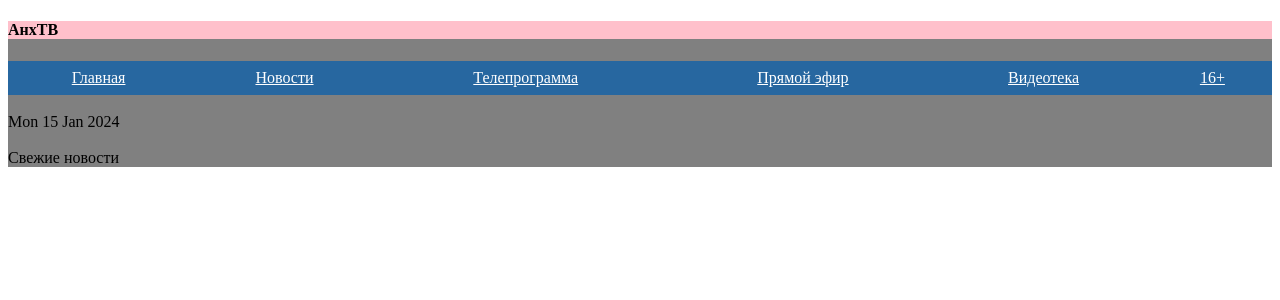
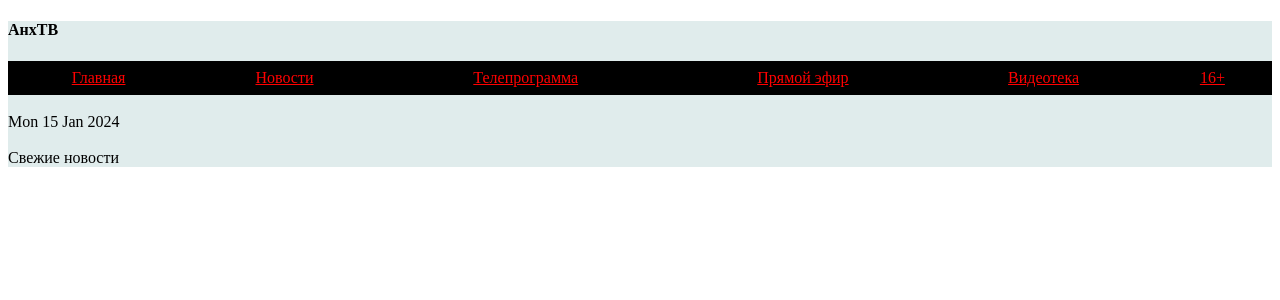
Before and after one commit to aleksandrvg/pythonProjectHome8, a Django app: page /news/ in a window 1280 px wide. Shown: the top 300 px of the page. Run offline with Django 5.2, Linux system fonts and the light colour scheme.

Commit message:
Commit menu corrected

```diff
--- a/myfirstsite/templates/add.html
+++ b/myfirstsite/templates/add.html
@@ -3,8 +3,42 @@
 <head>
     <meta charset="UTF-8">
     <title>Title</title>
+    <style>
+        .menu {
+	width: 100%;
+	display: table;
+    }
+    .menu ul {
+        display: table-row;
+    }
+    .menu li {
+        display: table-cell;
+    }
+    .menu ul li:hover, .menu a:hover {
+        background: #666;
+    }
+    .menu li a {
+        display: block;
+        padding: 8px 15px;
+        text-align: center;
+    }
+    ul li.current_page_item a {
+        background-color: black;
+        color: red;
+    }
+    </style>
 </head>
 <body>
-    <h4 style="background-color: pink">АнхТВ</h4>
+    <h4>АнхТВ</h4>
+    <div class="menu">
+        <ul>
+            <li class="current_page_item"><a href="{% url 'index' %}">Главная</a></li>
+            <li class="current_page_item"><a href="{% url 'news' %}">Новости</a></li>
+            <li class="current_page_item"><a href="#">Телепрограмма</a></li>
+            <li class="current_page_item"><a href="#">Прямой эфир</a></li>
+            <li class="current_page_item"><a href="#">Видеотека</a></li>
+            <li class="current_page_item"><a href="#">16+</a></li>
+        </ul>
+    </div>
 </body>
 </html>
--- a/myfirstsite/templates/base.html
+++ b/myfirstsite/templates/base.html
@@ -5,7 +5,7 @@
     <title>Title</title>
 </head>
 <body>
-    <div style="background-color: gray">
+    <div style="background-color: rgb(224, 236, 236)">
         {% block content %}
         {% endblock %}
     </div>
--- a/myfirstsite/templates/news.html
+++ b/myfirstsite/templates/news.html
@@ -3,43 +3,11 @@
 <head>
     <meta charset="UTF-8">
     <title>News</title>
-    <style>
-        .menu {
-	width: 100%;
-	display: table;
-    }
-    .menu ul {
-        display: table-row;
-    }
-    .menu li {
-        display: table-cell;
-        background: #2767A0;
-    }
-    .menu ul li:hover, .menu a:hover {
-        background: #666;
-    }
-    .menu li a {
-        display: block;
-        padding: 8px 15px;
-        color: #fff;
-        text-align: center;
-    }
-    </style>
 </head>
 <body>
 {% extends 'base.html' %}
 {% block content %}
     {% include 'add.html' %}
-    <div class="menu">
-        <ul>
-            <li><a href="{% url 'index' %}">Главная</a></li>
-            <li><a href="{% url 'news' %}">Новости</a></li>
-            <li><a href="#">Телепрограмма</a></li>
-            <li><a href="#">Прямой эфир</a></li>
-            <li><a href="#">Видеотека</a></li>
-            <li><a href="#">16+</a></li>
-        </ul>
-    </div>
     <br>
     <div>{{ now | date:"D d M Y" }}</div>
     <br>
```
Also changed, not shown: myfirstsite/templates/index.html (+0 -32 lines).
